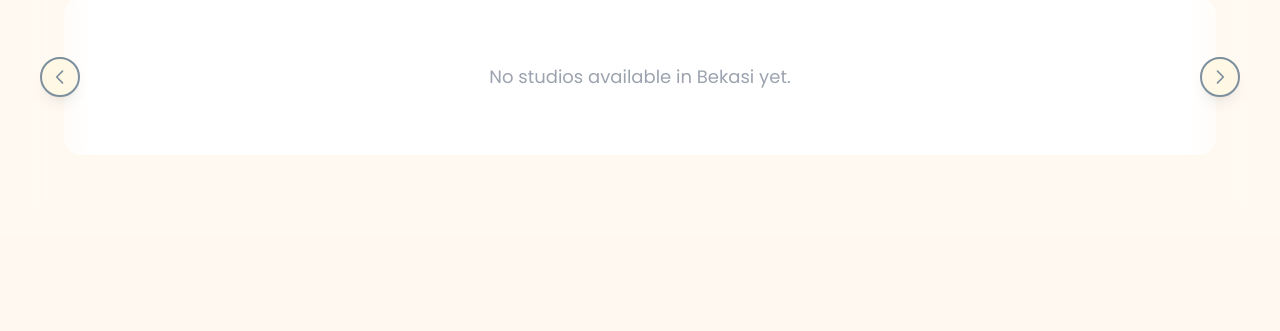
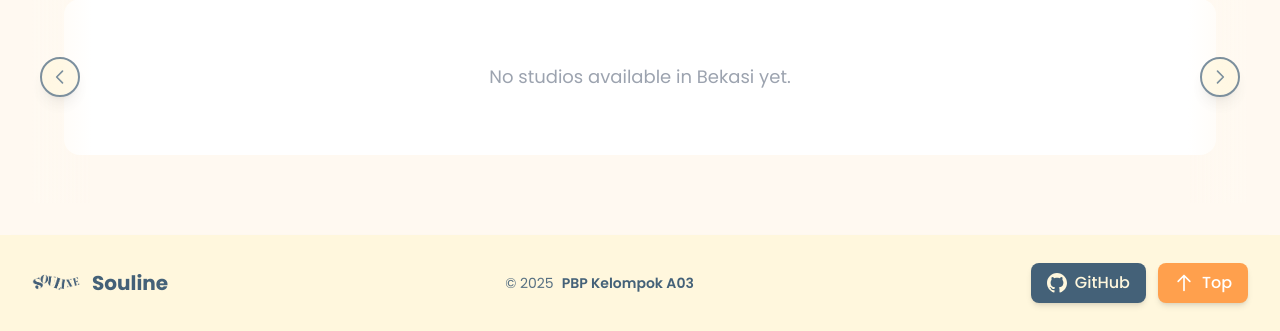
Before and after one commit to pbp-kelompok-a3/souline, a Django app: page /studio/ in a window 1280 px wide. Shown: the part 1713-2044 px from the top of the page. Before the commit the page ends 1868 px from the top, so only its background shows below. Run offline with Django 5.2, Linux system fonts and the light colour scheme; data that the repository does not hold is empty; some libraries are stand-ins or nearby versions.

Commit message:
Add footer template and applied to all pages

```diff
--- a/events/templates/events/add_event.html
+++ b/events/templates/events/add_event.html
@@ -75,4 +75,5 @@
   }
 </style>
 
+{% include "footer.html" %}
 {% endblock %}
--- a/events/templates/events/show_events.html
+++ b/events/templates/events/show_events.html
@@ -1,4 +1,6 @@
 {% extends 'base.html' %}
+{% block title %}Events | Souline{% endblock title %}
+
 {% block content %}
 {% include "header.html" %}
 
@@ -85,4 +87,6 @@ document.addEventListener('DOMContentLoaded', function() {
   });
 });
 </script>
+
+{% include "footer.html" %}
 {% endblock %}
--- a/main/templates/main/main.html
+++ b/main/templates/main/main.html
@@ -2,7 +2,7 @@
 {% load static %}
 
 {% block meta %}
-<title>Home - Souline</title>
+<title>Home | Souline</title>
 <style>
   /* Hero gradient background */
   .hero-section {
@@ -286,4 +286,5 @@
   });
 </script>
 
+{% include "footer.html" %}
 {% endblock content %}
--- a/resources/templates/resources/resources_detail.html
+++ b/resources/templates/resources/resources_detail.html
@@ -44,4 +44,6 @@
     {{ resource.description }}
   </p>
 </div>
+
+{% include 'footer.html' %}
 {% endblock %}
--- a/resources/templates/resources/resources_edit.html
+++ b/resources/templates/resources/resources_edit.html
@@ -81,4 +81,5 @@
 
   loadResource();
 </script>
+{% include 'footer.html' %}
 {% endblock %}
--- a/resources/templates/resources/resources_form.html
+++ b/resources/templates/resources/resources_form.html
@@ -84,4 +84,5 @@
     }
   });
 </script>
+{% include 'footer.html' %}
 {% endblock %}
--- a/resources/templates/resources/resources_list.html
+++ b/resources/templates/resources/resources_list.html
@@ -110,4 +110,5 @@
 
     loadResources();
   </script>
+{% include "footer.html" %}
 {% endblock %}
--- a/studio/templates/studio/add_studio.html
+++ b/studio/templates/studio/add_studio.html
@@ -1,7 +1,7 @@
 {% extends "base.html" %}
 
 {% block meta %}
-<title>Add New Studio - Souline</title>
+<title>Add New Studio | Souline</title>
 {% endblock meta %}
 
 {% block content %}
@@ -91,4 +91,6 @@
     </form>
   </div>
 </div>
+
+{% include "footer.html" %}
 {% endblock content %}
--- a/studio/templates/studio/studio.html
+++ b/studio/templates/studio/studio.html
@@ -1,7 +1,76 @@
 {% extends "base.html" %}
 
 {% block meta %}
-<title>Studio List - Souline</title>
+<title>Studio List | Souline</title>
+<style>
+  @keyframes fadeIn {
+    from {
+      opacity: 0;
+      transform: translateY(10px);
+    }
+    to {
+      opacity: 1;
+      transform: translateY(0);
+    }
+  }
+
+  .animate-fadeIn {
+    animation: fadeIn 0.5s ease-out forwards;
+  }
+
+  /* Hide scrollbar but keep functionality */
+  .cards-wrapper {
+    scrollbar-width: none;
+    -ms-overflow-style: none;
+    scroll-snap-type: x mandatory;
+    -webkit-overflow-scrolling: touch; /* Smooth scrolling on iOS */
+  }
+
+  .cards-wrapper::-webkit-scrollbar {
+    display: none;
+  }
+
+  /* Snap scrolling for cards */
+  .studio-card {
+    scroll-snap-align: start;
+    scroll-snap-stop: normal;
+  }
+
+  /* Mobile-specific optimizations */
+  @media (max-width: 640px) {
+    .studio-card {
+      scroll-snap-align: center;
+    }
+
+    /* Prevent text selection during swipe */
+    .cards-wrapper {
+      user-select: none;
+      -webkit-user-select: none;
+      -moz-user-select: none;
+    }
+
+    /* Improve touch target sizes */
+    .studio-card a,
+    .studio-card button {
+      min-height: 44px; /* Apple's recommended touch target size */
+    }
+  }
+
+  /* Tablet optimizations */
+  @media (min-width: 641px) and (max-width: 1024px) {
+    .studio-card {
+      scroll-snap-align: start;
+    }
+  }
+
+  /* Line clamp utility (for text truncation) */
+  .line-clamp-2 {
+    display: -webkit-box;
+    -webkit-line-clamp: 2;
+    -webkit-box-orient: vertical;
+    overflow: hidden;
+  }
+</style>
 {% endblock meta %}
 
 {% block content %}
@@ -155,11 +224,8 @@
       wrapper.addEventListener('scroll', updateButtons);
       window.addEventListener('resize', updateButtons);
 
-      // Call updateButtons immediately and with delays
+      // Call updateButtons
       updateButtons();
-      setTimeout(updateButtons, 100);
-      setTimeout(updateButtons, 300);
-      setTimeout(updateButtons, 600);
     });
   }
 
--- /dev/null
+++ b/templates/footer.html
@@ -0,0 +1,63 @@
+{% load static %}
+
+<!-- Footer Section -->
+<footer class="bg-[#FFF7DD] shadow-lg mt-auto">
+  <div class="max-w-7xl mx-auto px-4 sm:px-6 lg:px-8">
+    <div class="flex flex-col md:flex-row justify-between items-center py-6 gap-6">
+
+      <!-- Left: Logo and Project Name -->
+      <a href="{% url 'main:main' %}">
+      <div class="flex items-center space-x-3">
+          <img src="{% static 'image/logo.png' %}" alt="Souline Logo" class="h-12 w-auto">
+          <span class="text-xl font-bold text-[#446178]">Souline</span>
+        </div>
+      </a>
+
+      <!-- Center: Copyright -->
+      <div class="text-center text-sm text-[#446178]/90 order-last md:order-none">
+        <p class="flex items-center justify-center gap-2 flex-wrap">
+          <span>© 2025</span>
+          <span class="font-semibold text-[#446178]">PBP Kelompok A03</span>
+        </p>
+      </div>
+
+      <!-- Right: Action Buttons -->
+      <div class="flex flex-wrap justify-center gap-3">
+        <!-- GitHub Button -->
+        <a href="https://github.com/pbp-kelompok-a3/souline" target="_blank" rel="noopener noreferrer"
+           class="flex items-center gap-2 px-4 py-2 bg-[#446178] text-[#FFF7DD] rounded-lg hover:bg-[#91C4C3] hover:text-[#446178] transition-all duration-300 font-medium shadow-md hover:shadow-lg"
+           title="View on GitHub">
+          <svg class="w-5 h-5" fill="currentColor" viewBox="0 0 24 24" xmlns="http://www.w3.org/2000/svg">
+            <path d="M12 0c-6.626 0-12 5.373-12 12 0 5.302 3.438 9.8 8.207 11.387.599.111.793-.261.793-.577v-2.234c-3.338.726-4.033-1.416-4.033-1.416-.546-1.387-1.333-1.756-1.333-1.756-1.089-.745.083-.729.083-.729 1.205.084 1.839 1.237 1.839 1.237 1.07 1.834 2.807 1.304 3.492.997.107-.775.418-1.305.762-1.604-2.665-.305-5.467-1.334-5.467-5.931 0-1.311.469-2.381 1.236-3.221-.124-.303-.535-1.524.117-3.176 0 0 1.008-.322 3.301 1.23.957-.266 1.983-.399 3.003-.404 1.02.005 2.047.138 3.006.404 2.291-1.552 3.297-1.23 3.297-1.23.653 1.653.242 2.874.118 3.176.77.84 1.235 1.911 1.235 3.221 0 4.609-2.807 5.624-5.479 5.921.43.372.823 1.102.823 2.222v3.293c0 .319.192.694.801.576 4.765-1.589 8.199-6.086 8.199-11.386 0-6.627-5.373-12-12-12z"/>
+          </svg>
+          <span class="hidden sm:inline">GitHub</span>
+        </a>
+
+        <!-- Back to Top Button -->
+        <button id="back-to-top" class="flex items-center gap-2 px-4 py-2 bg-[#FFA04D] text-white rounded-lg hover:bg-[#ff8c2e] transition-all duration-300 font-medium shadow-md hover:shadow-lg" title="Back to Top">
+          <svg class="w-5 h-5" fill="none" stroke="currentColor" viewBox="0 0 24 24" xmlns="http://www.w3.org/2000/svg">
+            <path stroke-linecap="round" stroke-linejoin="round" stroke-width="2" d="M5 10l7-7m0 0l7 7m-7-7v18"/>
+          </svg>
+          <span class="hidden sm:inline">Top</span>
+        </button>
+      </div>
+    </div>
+  </div>
+</footer>
+
+<!-- Smooth Scroll Script -->
+<script>
+  document.addEventListener('DOMContentLoaded', function() {
+    const backToTopButton = document.getElementById('back-to-top');
+
+    if (backToTopButton) {
+      // Smooth scroll to top when button is clicked
+      backToTopButton.addEventListener('click', function() {
+        window.scrollTo({
+          top: 0,
+          behavior: 'smooth'
+        });
+      });
+    }
+  });
+</script>
--- a/templates/header.html
+++ b/templates/header.html
@@ -92,7 +92,7 @@
          class="block px-3 py-2 rounded-lg text-[#446178] hover:text-[#91C4C3] transition-all duration-300 font-medium">
         Resources
       </a>
-      <a href="#"
+      <a href="{% url 'timeline:list' %}"
          class="block px-3 py-2 rounded-lg text-[#446178] hover:text-[#91C4C3] transition-all duration-300 font-medium">
         Timeline
       </a>
--- a/templates/sportswear/add_edit_brand.html
+++ b/templates/sportswear/add_edit_brand.html
@@ -48,6 +48,6 @@
            ← Kembali ke Daftar Brand
         </a>
     </div>
-
 </div>
+{% include "footer.html" %}
 {% endblock %}
--- a/templates/sportswear/sportswear_list.html
+++ b/templates/sportswear/sportswear_list.html
@@ -95,4 +95,5 @@
 
     document.addEventListener('DOMContentLoaded', setupDeleteListeners);
 </script>
+{% include "footer.html" %}
 {% endblock %}
--- a/timeline/templates/post_detail.html
+++ b/timeline/templates/post_detail.html
@@ -4,4 +4,5 @@
   <div class="max-w-2xl mx-auto py-10 px-4">
     {% include "timeline/_post.html" with post=post %}
   </div>
+  {% include "footer.html" %}
 {% endblock content %}
--- a/timeline/templates/timeline_list.html
+++ b/timeline/templates/timeline_list.html
@@ -54,4 +54,5 @@
   </div>
 
   <!-- <script src="{% static 'timeline/timeline.js' %}"></script> -->
+  {% include "footer.html" %}
 {% endblock content %}
```
Also changed, not shown: other parts of studio/templates/studio/studio.html (+1 -70 lines), static/image/logo.png (added).
